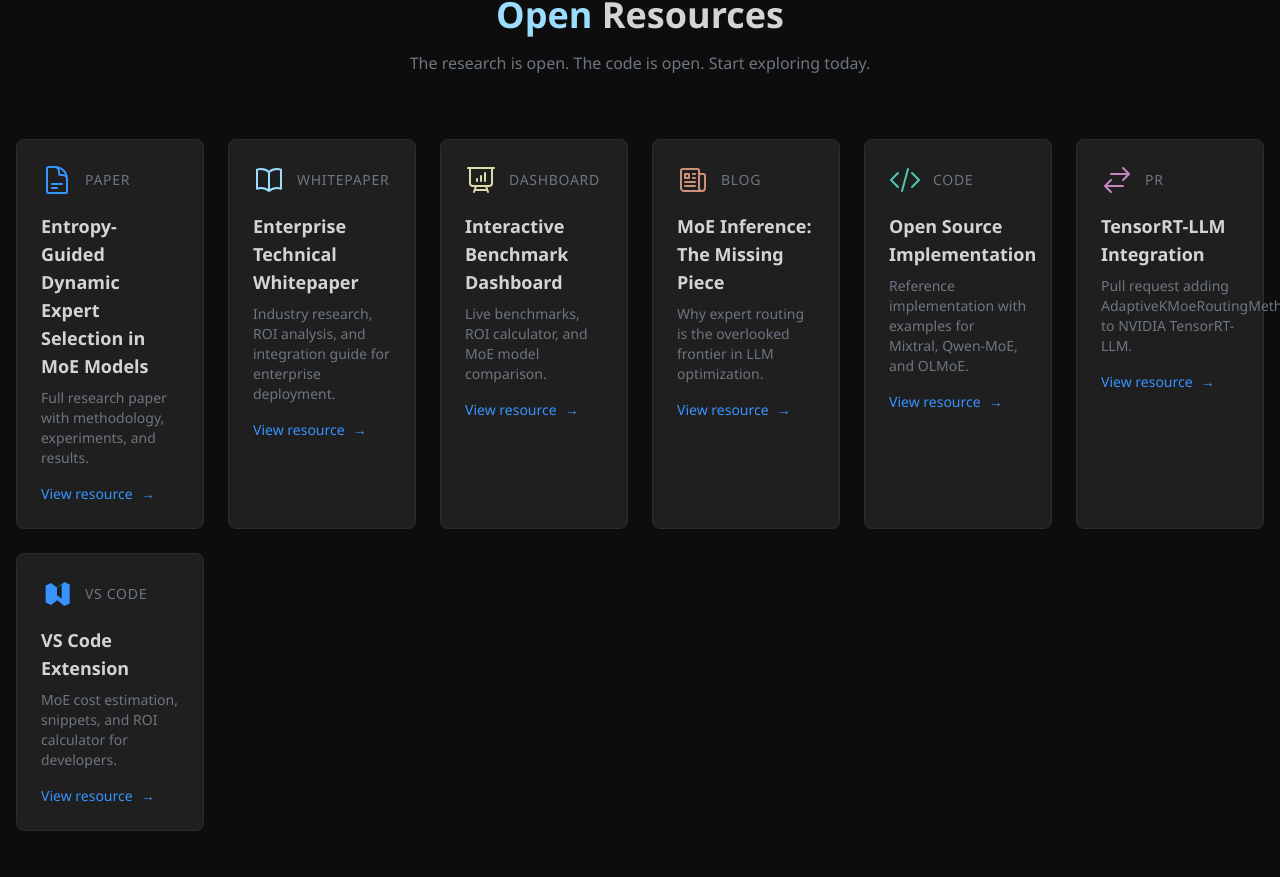
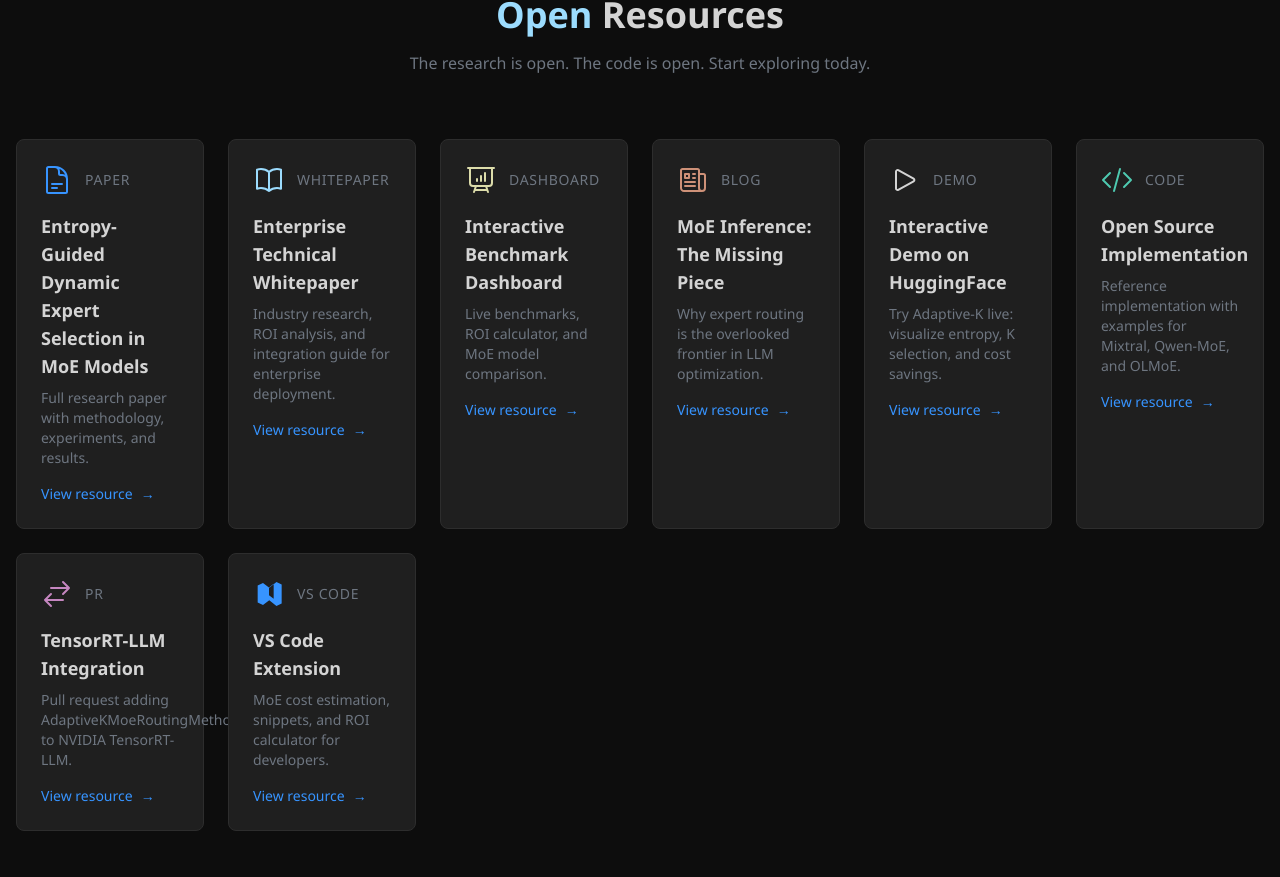
Before and after one commit to Gabrobals/sbm-efficient, a Next.js app in the folder landing-page/: page / in a window 1280 px wide. Shown: the part 5391-6268 px from the top of the page. Built offline with nearby package versions, Linux system fonts and the light colour scheme.

Commit message:
Add HuggingFace demo links to landing, blog and whitepaper

```diff
--- a/landing-page/public/blog/moe-inference-optimization.html
+++ b/landing-page/public/blog/moe-inference-optimization.html
@@ -402,6 +402,9 @@ setup_metrics(port=8000)
                     Open source SDK with enterprise support available.
                 </p>
                 <div class="flex justify-center gap-4 flex-wrap">
+                    <a href="https://huggingface.co/spaces/Gabrobals/adaptive-k-demo" class="bg-gradient-to-r from-yellow-500 to-orange-500 hover:from-yellow-400 hover:to-orange-400 text-white px-6 py-3 rounded-lg font-medium transition-colors">
+                        🚀 Try Live Demo
+                    </a>
                     <a href="https://pypi.org/project/adaptive-k-routing/" class="bg-primary hover:bg-primary/80 text-white px-6 py-3 rounded-lg font-medium transition-colors">
                         Install from PyPI
                     </a>
--- a/landing-page/public/whitepaper.html
+++ b/landing-page/public/whitepaper.html
@@ -1825,6 +1825,7 @@ stats = router.get_statistics()
     <footer class="no-print">
         <p><strong>Adaptive-K Routing</strong> — Open Source Research by VertexData</p>
         <p>
+            <a href="https://huggingface.co/spaces/Gabrobals/adaptive-k-demo" style="color: #f59e0b; font-weight: bold;">🚀 Try Live Demo</a> ·
             <a href="https://github.com/Gabrobals/sbm-efficient">GitHub</a> ·
             <a href="https://pypi.org/project/adaptive-k-routing/">PyPI</a> ·
             <a href="https://open-vsx.org/extension/vertexdata/adaptive-k-toolkit">VS Code Extension</a> ·
--- a/landing-page/src/components/Resources.tsx
+++ b/landing-page/src/components/Resources.tsx
@@ -39,6 +39,11 @@ const icons = {
       <path strokeLinecap="round" strokeLinejoin="round" d="M12 7.5h1.5m-1.5 3h1.5m-7.5 3h7.5m-7.5 3h7.5m3-9h3.375c.621 0 1.125.504 1.125 1.125V18a2.25 2.25 0 01-2.25 2.25M16.5 7.5V18a2.25 2.25 0 002.25 2.25M16.5 7.5V4.875c0-.621-.504-1.125-1.125-1.125H4.125C3.504 3.75 3 4.254 3 4.875V18a2.25 2.25 0 002.25 2.25h13.5M6 7.5h3v3H6v-3z" />
     </svg>
   ),
+  demo: (
+    <svg className="w-8 h-8 text-vs-pink" viewBox="0 0 24 24" fill="none" stroke="currentColor" strokeWidth="1.5">
+      <path strokeLinecap="round" strokeLinejoin="round" d="M5.25 5.653c0-.856.917-1.398 1.667-.986l11.54 6.348a1.125 1.125 0 010 1.971l-11.54 6.347a1.125 1.125 0 01-1.667-.985V5.653z" />
+    </svg>
+  ),
 }
 
 export default function Resources() {
@@ -72,6 +77,13 @@ export default function Resources() {
       descKey: 'blogDesc' as const,
       link: '/blog/moe-inference-optimization.html',
       icon: icons.blog,
+    },
+    {
+      typeKey: 'demoType' as const,
+      titleKey: 'demoTitle' as const,
+      descKey: 'demoDesc' as const,
+      link: 'https://huggingface.co/spaces/Gabrobals/adaptive-k-demo',
+      icon: icons.demo,
     },
     {
       typeKey: 'codeType' as const,
--- a/landing-page/src/i18n/translations.ts
+++ b/landing-page/src/i18n/translations.ts
@@ -79,6 +79,9 @@ export const translations = {
       blogType: 'Blog',
       blogTitle: 'MoE Inference: The Missing Piece',
       blogDesc: 'Why expert routing is the overlooked frontier in LLM optimization.',
+      demoType: 'Demo',
+      demoTitle: 'Interactive Demo on HuggingFace',
+      demoDesc: 'Try Adaptive-K live: visualize entropy, K selection, and cost savings.',
       codeType: 'Code',
       codeTitle: 'Open Source Implementation',
       codeDesc: 'Reference implementation with examples for Mixtral, Qwen-MoE, and OLMoE.',
@@ -251,6 +254,9 @@ export const translations = {
       blogType: 'Blog',
       blogTitle: 'MoE Inference: Il Pezzo Mancante',
       blogDesc: 'Perché il routing degli expert è la frontiera trascurata nell\'ottimizzazione LLM.',
+      demoType: 'Demo',
+      demoTitle: 'Demo Interattiva su HuggingFace',
+      demoDesc: 'Prova Adaptive-K live: visualizza entropia, selezione K e risparmi.',
       codeType: 'Codice',
       codeTitle: 'Implementazione Open Source',
       codeDesc: 'Implementazione di riferimento con esempi per Mixtral, Qwen-MoE e OLMoE.',
```
